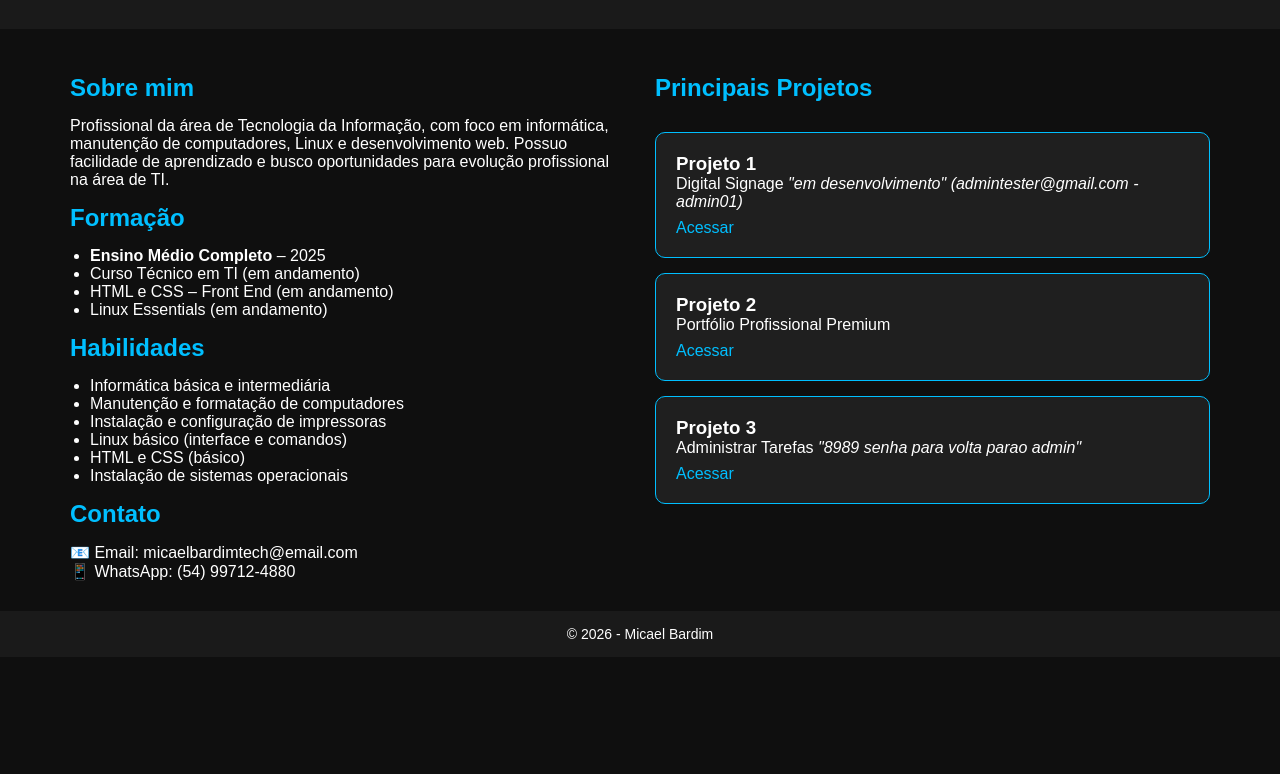
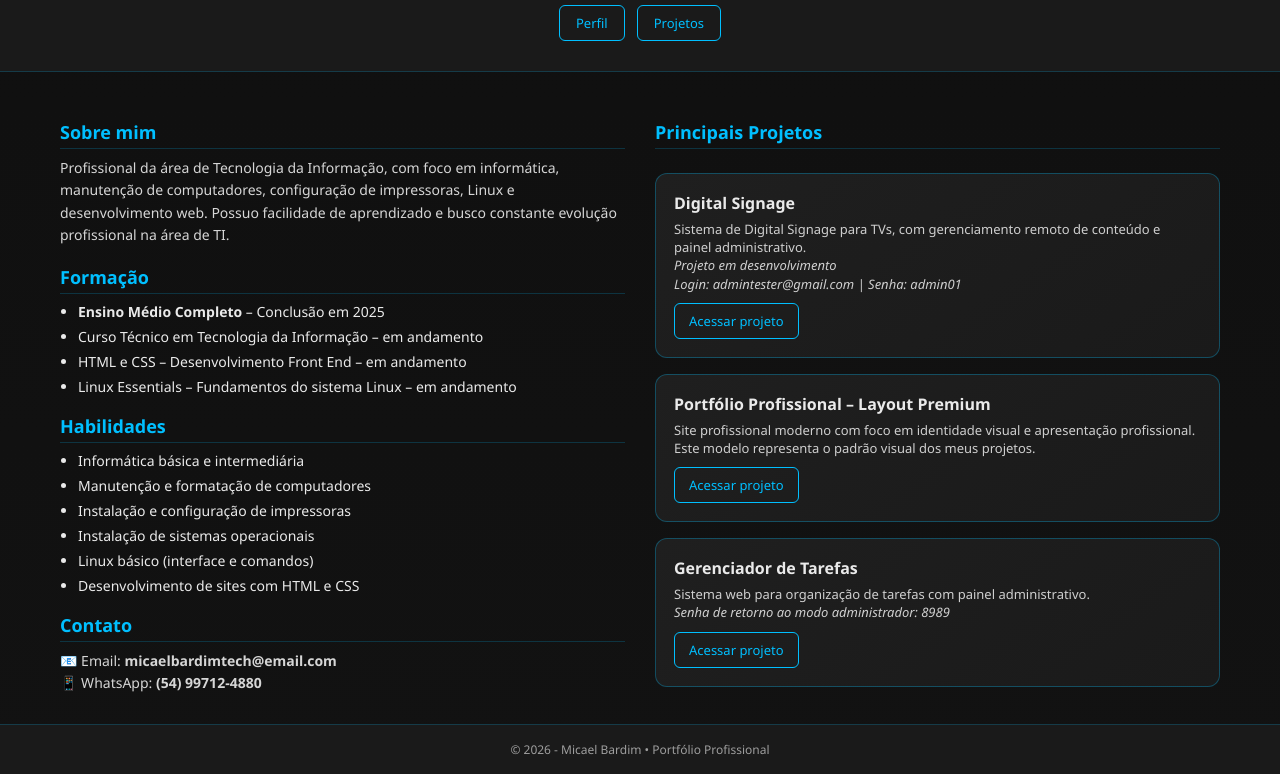
Before and after one commit to MicaelTech3/Portf-lio-Micael-Bardim, a plain HTML site: page index.html in a window 1280 px wide. Shown: the part 230-1004 px from the top of the page. Before the commit the page ends 887 px from the top, so only its background shows below. Drawn offline with Linux system fonts and the light colour scheme.

Commit message:
first commit

```diff
--- a/index.html
+++ b/index.html
@@ -2,35 +2,44 @@
 <html lang="pt-BR">
 <head>
   <meta charset="UTF-8">
+  <meta name="viewport" content="width=device-width, initial-scale=1.0">
   <title>Portfólio - Micael Bardim</title>
   <link rel="stylesheet" href="style.css">
 </head>
 <body>
 
 <header>
-  <img src="perfil.jpeg" class="profile">
+  <img src="perfil.jpeg" alt="Foto de perfil" class="profile">
   <h1>Micael Bardim</h1>
-  <p>Técnico em TI | Informática | Desenvolvimento Web</p>
+  <p>Técnico em TI • Informática • Desenvolvimento Web</p>
+
+  <!-- BOTÕES DE NAVEGAÇÃO -->
+  <div class="nav-buttons">
+    <a href="#perfil" class="nav-btn">Perfil</a>
+    <a href="#projetos" class="nav-btn">Projetos</a>
+  </div>
 </header>
 
 <main class="container">
 
-  <!-- COLUNA ESQUERDA - CURRÍCULO -->
-  <section class="cv">
+  <!-- COLUNA ESQUERDA - PERFIL -->
+  <section class="cv" id="perfil">
+
     <h2>Sobre mim</h2>
     <p>
-        Profissional da área de Tecnologia da Informação, com foco em informática,
-        manutenção de computadores, Linux e desenvolvimento web.
-        Possuo facilidade de aprendizado e busco oportunidades para evolução
-        profissional na área de TI.
+      Profissional da área de Tecnologia da Informação, com foco em informática,
+      manutenção de computadores, configuração de impressoras, Linux e
+      desenvolvimento web.
+      Possuo facilidade de aprendizado e busco constante evolução profissional
+      na área de TI.
     </p>
 
     <h2>Formação</h2>
     <ul>
-      <li><strong>Ensino Médio Completo</strong> – 2025</li>
-      <li>Curso Técnico em TI (em andamento)</li>
-      <li>HTML e CSS – Front End (em andamento)</li>
-      <li>Linux Essentials (em andamento)</li>
+      <li><strong>Ensino Médio Completo</strong> – Conclusão em 2025</li>
+      <li>Curso Técnico em Tecnologia da Informação – em andamento</li>
+      <li>HTML e CSS – Desenvolvimento Front End – em andamento</li>
+      <li>Linux Essentials – Fundamentos do sistema Linux – em andamento</li>
     </ul>
 
     <h2>Habilidades</h2>
@@ -38,36 +47,51 @@
       <li>Informática básica e intermediária</li>
       <li>Manutenção e formatação de computadores</li>
       <li>Instalação e configuração de impressoras</li>
+      <li>Instalação de sistemas operacionais</li>
       <li>Linux básico (interface e comandos)</li>
-      <li>HTML e CSS (básico)</li>
-      <li>Instalação de sistemas operacionais</li>
+      <li>Desenvolvimento de sites com HTML e CSS</li>
     </ul>
 
     <h2>Contato</h2>
-    <p>📧 Email: micaelbardimtech@email.com</p>
-    <p>📱 WhatsApp: (54) 99712-4880</p>
+    <p>📧 Email: <strong>micaelbardimtech@email.com</strong></p>
+    <p>📱 WhatsApp: <strong>(54) 99712-4880</strong></p>
+
   </section>
 
   <!-- COLUNA DIREITA - PROJETOS -->
-  <section class="projects">
-    <h2> Principais Projetos</h2>
+  <section class="projects" id="projetos">
+
+    <h2>Principais Projetos</h2>
 
     <div class="card">
-      <h3>Projeto 1</h3>
-      <p>Digital Signage <i>"em desenvolvimento" (admintester@gmail.com - admin01)</i></p>
-      <a href="https://dsignertv.com.br" target="_blank">Acessar</a>
+      <h3>Digital Signage</h3>
+      <p>
+        Sistema de Digital Signage para TVs, com gerenciamento remoto de conteúdo
+        e painel administrativo.
+        <br>
+        <i>Projeto em desenvolvimento</i><br>
+        <i>Login: admintester@gmail.com | Senha: admin01</i>
+      </p>
+      <a href="https://dsignertv.com.br" target="_blank">Acessar projeto</a>
     </div>
 
     <div class="card">
-      <h3>Projeto 2</h3>
-      <p>Portfólio Profissional Premium</p>
-      <a href="https://leestorymaker.vercel.app" target="_blank">Acessar</a>
+      <h3>Portfólio Profissional – Layout Premium</h3>
+      <p>
+        Site profissional moderno com foco em identidade visual e apresentação
+        profissional. Este modelo representa o padrão visual dos meus projetos.
+      </p>
+      <a href="https://leestorymaker.vercel.app" target="_blank">Acessar projeto</a>
     </div>
 
     <div class="card">
-      <h3>Projeto 3</h3>
-      <p>Administrar Tarefas <i>"8989 senha para volta parao admin"</i></p>
-      <a href="https://tarefastech.vercel.app" target="_blank">Acessar</a>
+      <h3>Gerenciador de Tarefas</h3>
+      <p>
+        Sistema web para organização de tarefas com painel administrativo.
+        <br>
+        <i>Senha de retorno ao modo administrador: 8989</i>
+      </p>
+      <a href="https://tarefastech.vercel.app" target="_blank">Acessar projeto</a>
     </div>
 
   </section>
@@ -75,7 +99,7 @@
 </main>
 
 <footer>
-  <p>© 2026 - Micael Bardim</p>
+  <p>© 2026 - Micael Bardim • Portfólio Profissional</p>
 </footer>
 
 </body>
--- a/style.css
+++ b/style.css
@@ -2,23 +2,25 @@
   margin: 0;
   padding: 0;
   box-sizing: border-box;
-  font-family: Arial, sans-serif;
+  font-family: "Segoe UI", Arial, sans-serif;
 }
 
 body {
-  background: #0f0f0f;
-  color: #fff;
+  background: linear-gradient(180deg, #0f0f0f, #121212);
+  color: #eaeaea;
 }
 
+/* HEADER */
 header {
   text-align: center;
-  padding: 30px;
+  padding: 30px 15px;
   background: #1a1a1a;
+  border-bottom: 1px solid rgba(0, 191, 255, 0.2);
 }
 
 .profile {
-  width: 130px;
-  height: 130px;
+  width: 120px;
+  height: 120px;
   border-radius: 50%;
   border: 3px solid #00bfff;
   margin-bottom: 10px;
@@ -27,61 +29,145 @@ header {
 
 header h1 {
   color: #00bfff;
+  font-size: 24px;
+  margin-bottom: 4px;
 }
 
+header p {
+  color: #bdbdbd;
+  font-size: 13px;
+}
+
+/* CONTAINER */
 .container {
   display: grid;
   grid-template-columns: 1fr 1fr;
   gap: 30px;
-  padding: 30px;
+  padding: 30px 20px;
   max-width: 1200px;
   margin: auto;
 }
 
+/* CURRÍCULO */
 .cv h2,
 .projects h2 {
   color: #00bfff;
-  margin: 15px 0;
+  margin: 18px 0 8px;
+  font-size: 18px;
+  border-bottom: 1px solid rgba(0, 191, 255, 0.2);
+  padding-bottom: 4px;
+}
+
+.cv p {
+  line-height: 1.6;
+  font-size: 14px;
+  color: #d6d6d6;
 }
 
 .cv ul {
-  padding-left: 20px;
+  padding-left: 18px;
 }
 
+.cv ul li {
+  margin-bottom: 6px;
+  font-size: 14px;
+}
+
+/* PROJETOS */
 .projects {
   display: flex;
   flex-direction: column;
-  gap: 15px;
+  gap: 16px;
 }
 
 .card {
-  background: #1f1f1f;
-  padding: 20px;
-  border-radius: 10px;
-  border: 1px solid #00bfff;
+  background: linear-gradient(145deg, #1f1f1f, #1a1a1a);
+  padding: 18px;
+  border-radius: 12px;
+  border: 1px solid rgba(0, 191, 255, 0.3);
+}
+
+.card h3 {
+  font-size: 16px;
+  margin-bottom: 6px;
+}
+
+.card p {
+  font-size: 13px;
+  color: #cfcfcf;
+  line-height: 1.4;
 }
 
 .card a {
   display: inline-block;
-  margin-top: 8px;
+  margin-top: 10px;
+  padding: 8px 14px;
+  border: 1px solid #00bfff;
+  border-radius: 6px;
   color: #00bfff;
   text-decoration: none;
+  font-size: 13px;
 }
 
-.card a:hover {
-  text-decoration: underline;
+/* FOOTER */
+footer {
+  text-align: center;
+  padding: 16px;
+  background: #1a1a1a;
+  font-size: 12px;
+  color: #9e9e9e;
+  border-top: 1px solid rgba(0, 191, 255, 0.2);
 }
 
-footer {
-  text-align: center;
-  padding: 15px;
-  background: #1a1a1a;
-  font-size: 14px;
+/* ===================== */
+/* 📱 MOBILE AJUSTADO */
+/* ===================== */
+@media (max-width: 768px) {
+  .container {
+    grid-template-columns: 1fr;
+    padding: 25px 15px;
+  }
+
+  header h1 {
+    font-size: 22px;
+  }
+
+  .profile {
+    width: 110px;
+    height: 110px;
+  }
+
+  .cv h2,
+  .projects h2 {
+    font-size: 17px;
+  }
+
+  .card {
+    padding: 16px;
+  }
+
+  .card a {
+    width: 100%;
+    text-align: center;
+  }
+}
+.nav-buttons {
+  margin-top: 15px;
+  display: flex;
+  justify-content: center;
+  gap: 12px;
 }
 
-/* RESPONSIVO */
-@media (max-width: 900px) {
-  .container {
-    grid-template-columns: 1fr;
-  }
+.nav-btn {
+  padding: 8px 16px;
+  border: 1px solid #00bfff;
+  border-radius: 6px;
+  color: #00bfff;
+  text-decoration: none;
+  font-size: 13px;
 }
+
+.nav-btn:hover {
+  background: #00bfff;
+  color: #0f0f0f;
+}
```
